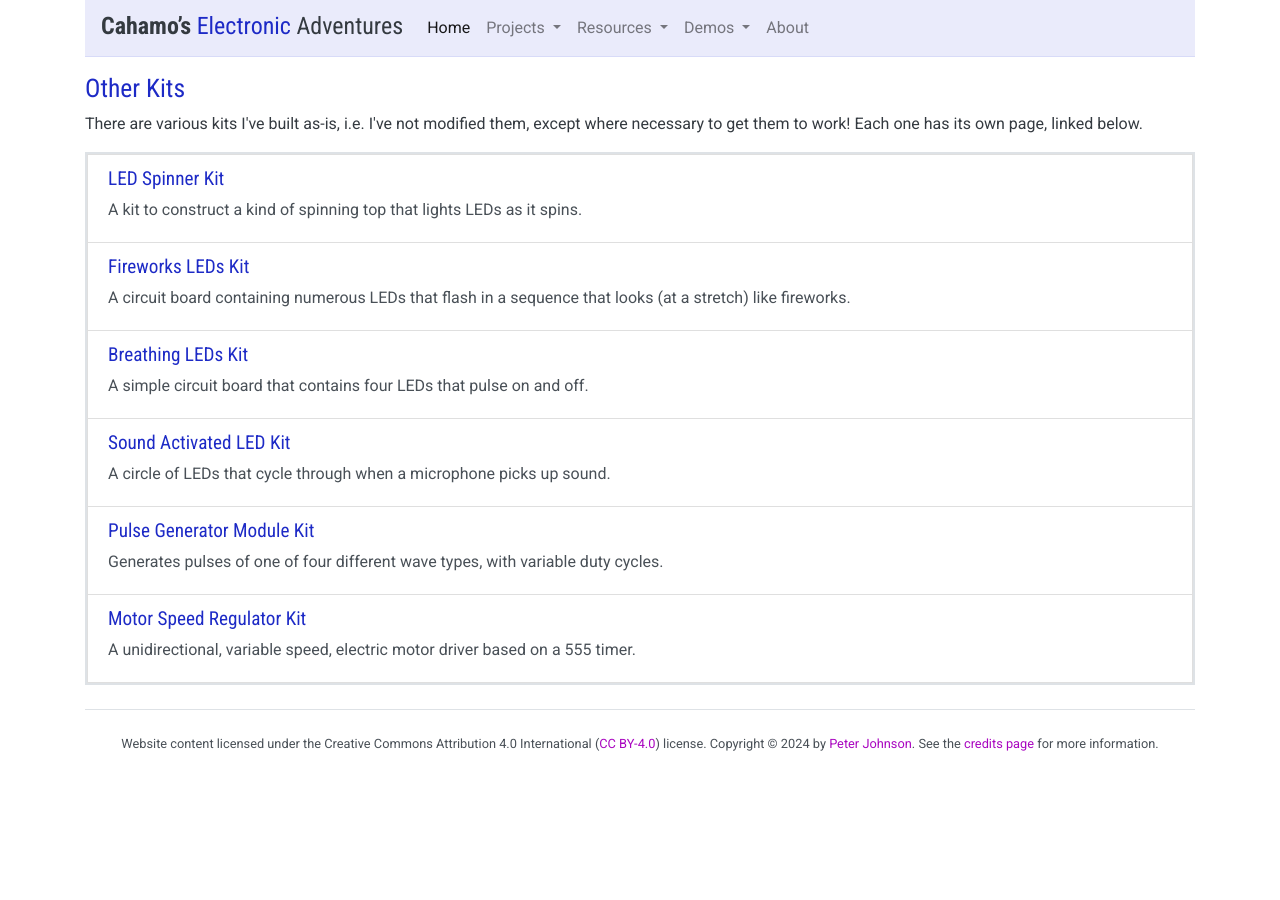
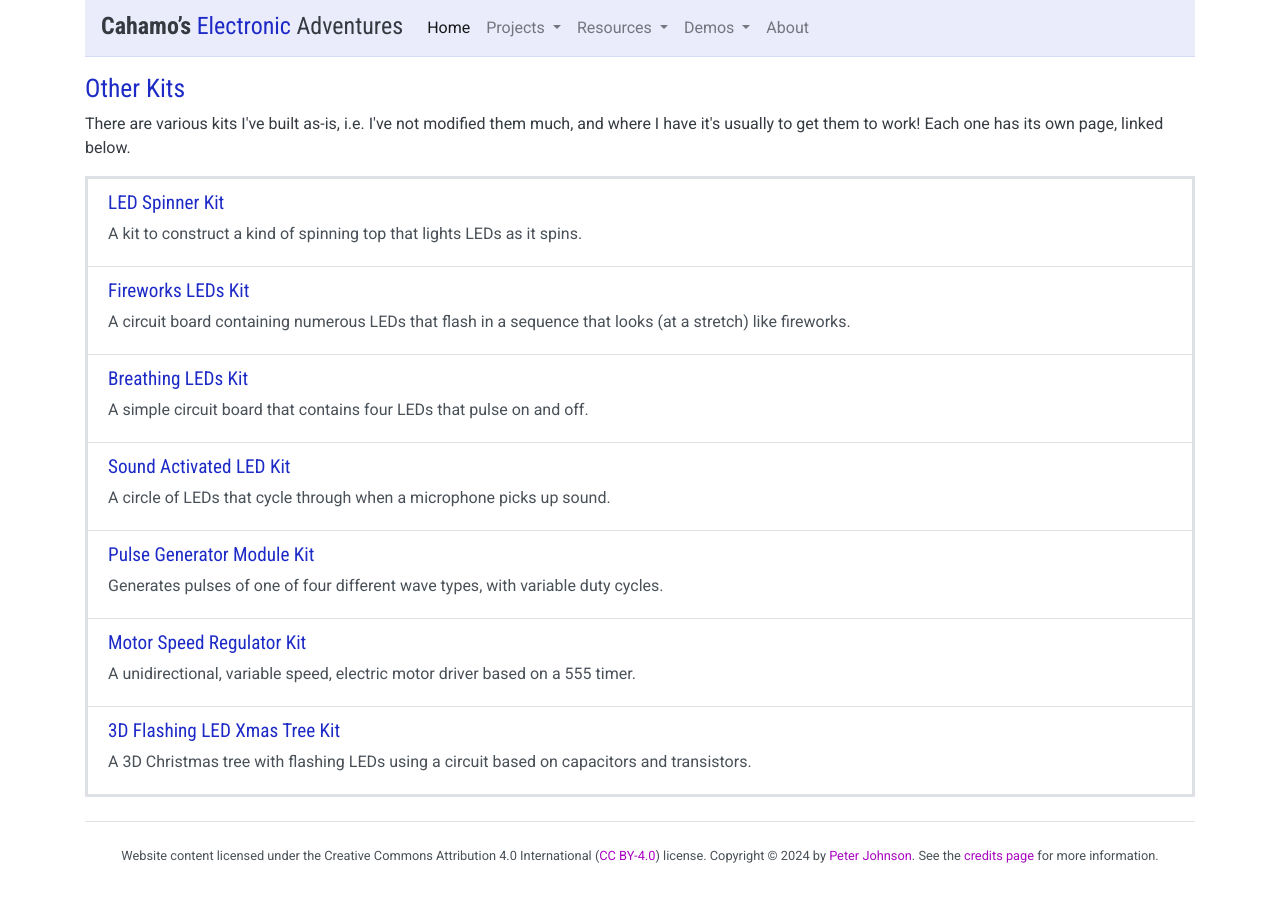
Before and after one commit to cahamo/cahamo.github.io, a Jekyll site: the page built from projects/kits/other/index.html, in a window 1280 px wide. Built offline with Jekyll 4.4.1, drawn with Linux system fonts in a browser that asks for light colours; comment, search, counter and statistics services are not loaded.

Commit message:
Add page about 3D Flashing LED Xmas Tree Kit
Added new page describing the kit & construction.
Added two images displayed by the page.
Updated the "Other Kits" page to add entry for, and link to, the new
page.

```diff
--- a/projects/kits/other/index.html
+++ b/projects/kits/other/index.html
@@ -4,7 +4,7 @@ title: "Other kits"
 ---
 <h1>Other Kits</h1>
 
-<p>There are various kits I've built as-is, i.e. I've not modified them, except where necessary to get them to work! Each one has its own page, linked below.</p>
+<p>There are various kits I've built as-is, i.e. I've not modified them much, and where I have it's usually to get them to work! Each one has its own page, linked below.</p>
 
 <div class="list-group mb-3">
 
@@ -38,4 +38,9 @@ title: "Other kits"
         <p class="mb-2">A unidirectional, variable speed, electric motor driver based on a 555 timer.</p>
     </a>
 
+    <a href="./3d-xmas-tree/" class="list-group-item list-group-item-action flex-column align-items-start">
+        <h3 class="mb-2">3D Flashing LED Xmas Tree Kit</h3>
+        <p class="mb-2">A 3D Christmas tree with flashing LEDs using a circuit based on capacitors and transistors.</p>
+    </a>
+
 </div>
```
Also changed, not shown: projects/kits/other/3d-xmas-tree/index.html (added, +53 -0 lines), assets/img/projects/kits/3d-xmas-tree-kit--advert-montage_640x322.png (added), assets/img/projects/kits/3d-xmas-tree-kit--construction-montage_566x504.png (added).
